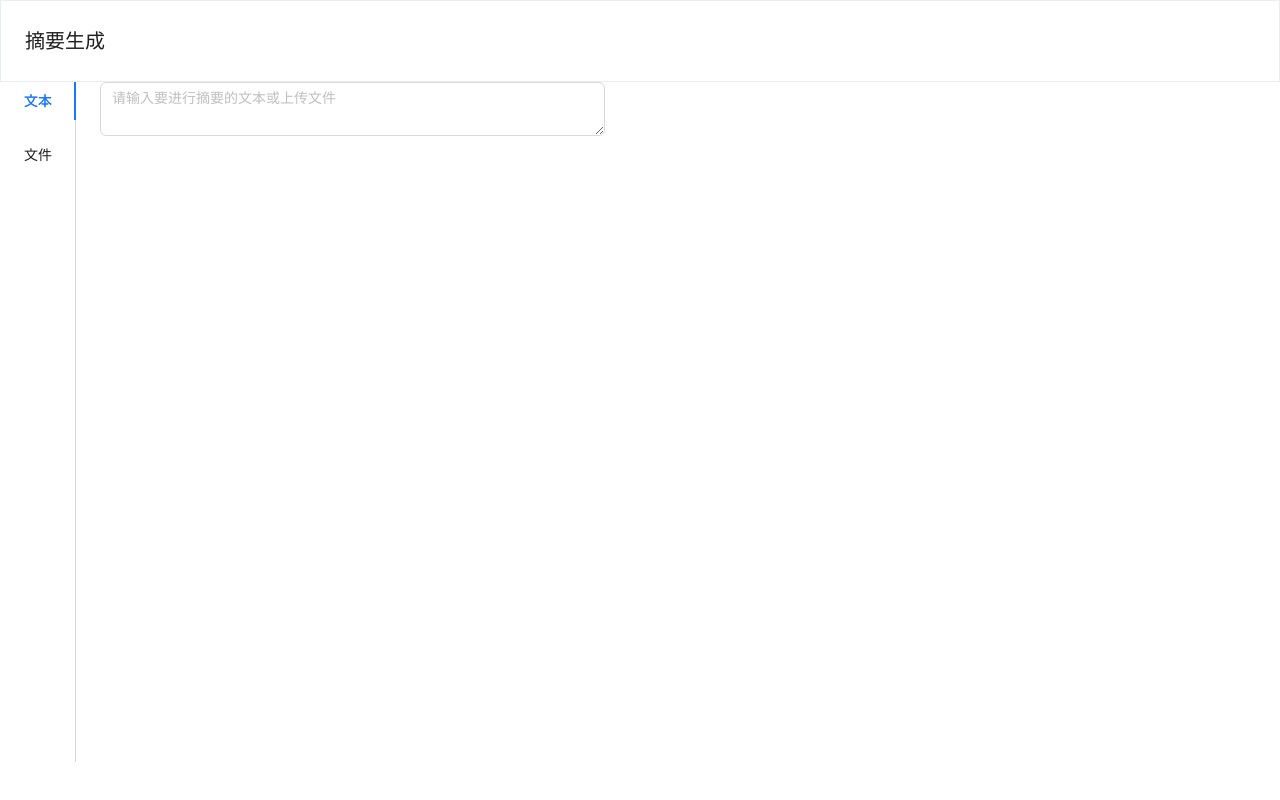
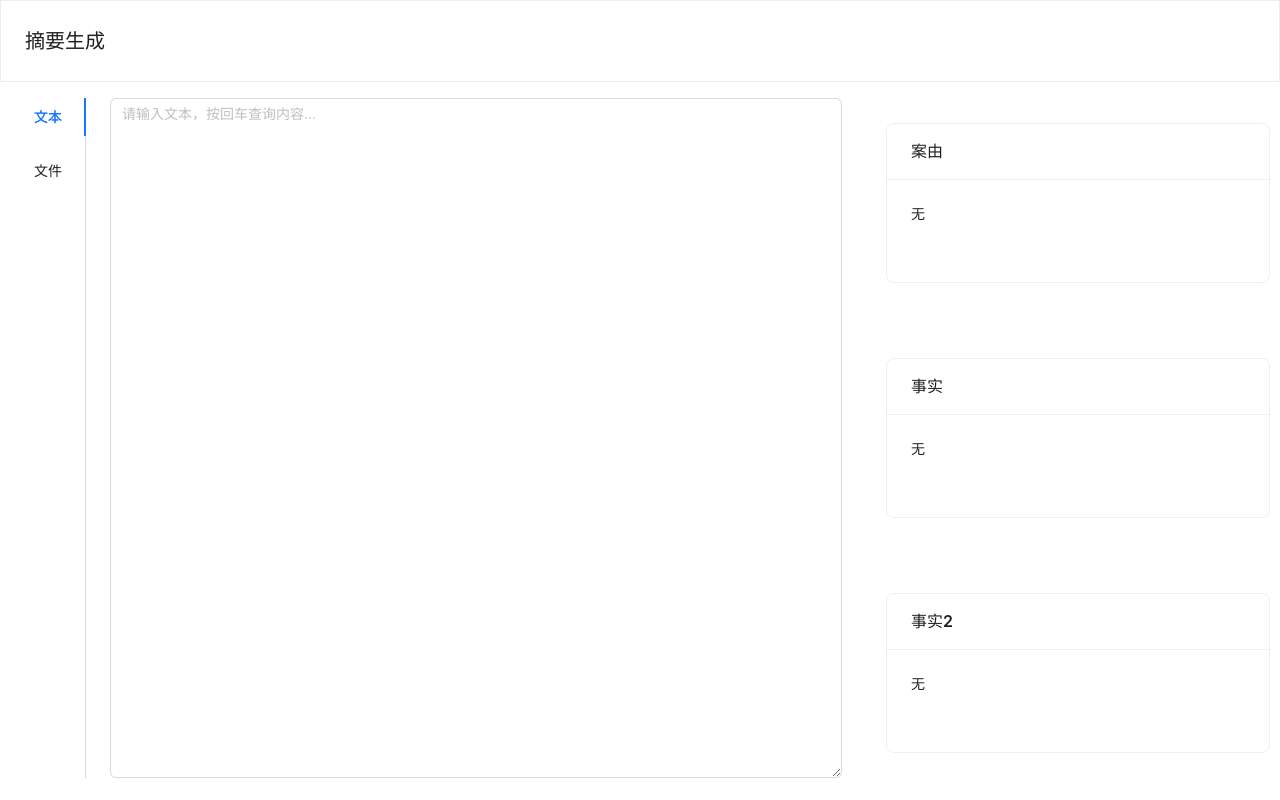
Before and after one commit to lazy606/wiseLawSummarizationFont, a Vue app: page / in a window 1280 px wide. Before the commit this address had no page. Built offline with nearby package versions, Linux system fonts and the light colour scheme.

Commit message:
骨架基本定型，之后加入请求接口和加载动画即可

```diff
--- a/src/classes/index.d.ts
+++ b/src/classes/index.d.ts
@@ -11,6 +11,8 @@ interface InputMethodItem extends MethodItem{
     component: string
 }
 
-interface OutputMethodItem extends MethodItem{
-    component: string
+interface OutputMethodItem {
+    key: string,
+    title: string,
+    content: string
 }
--- a/src/components/FileInput.vue
+++ b/src/components/FileInput.vue
@@ -2,10 +2,11 @@
 import {UploadDragger} from "ant-design-vue";
 import {InboxOutlined} from "@ant-design/icons-vue"
 
+
 </script>
 
 <template>
-  <div id="fileInputContainer">
+  <div id="uploadContainer">
     <UploadDragger name="file" :multiple="true">
       <p>
       <inbox-outlined></inbox-outlined>
@@ -17,17 +18,14 @@ import {InboxOutlined} from "@ant-design/icons-vue"
       </p>
     </UploadDragger>
   </div>
+
 </template>
 
 <style scoped>
-#fileInputContainer {
-  height: 30vh;
-  width: 100%;
-}
-
-#fileInputContainer > :first-child {
+#uploadContainer {
   height: 100%;
   width: 100%;
+  margin-top: 15vh;
 }
 
 </style>
--- a/src/components/Layout.vue
+++ b/src/components/Layout.vue
@@ -1,15 +1,12 @@
 <script setup lang="ts">
-import {Button, Flex, Menu, Tabs, TabPane} from "ant-design-vue";
+import {Button, Flex, Card, Tabs, TabPane} from "ant-design-vue";
 import {h, ref} from "vue";
 import {HistoryOutlined, TeamOutlined, EditOutlined, FileTextOutlined} from "@ant-design/icons-vue"
 import Header from "./Header.vue";
-import Input from "./Input.vue";
-import Output from "./Output.vue";
 import {InputMethodItem, OutputMethodItem} from "../classes";
 import TextInput from "./TextInput.vue";
 import FileInput from "./FileInput.vue";
-import TextOutput from "./TextOutput.vue";
-import QAOutput from "./QAOutput.vue";
+
 
 
 const inputMethodItemList = ref<ArrayLike<InputMethodItem>> ([
@@ -32,22 +29,22 @@ const inputMethodItemList = ref<ArrayLike<InputMethodItem>> ([
 const outputMethodItemList = ref<ArrayLike<OutputMethodItem>> ([
   {
     key: 'cause',
-    icon: () => h(EditOutlined),
-    label: '案由',
     title: '案由',
-    component: TextOutput
+    content: '无'
   },
     {
     key: 'fact',
-    icon: () => h(FileTextOutlined),
-    label: '事实',
     title: '事实',
-    component: QAOutput
+    content: '无'
+  },
+    {
+    key: 'fact2',
+    title: '事实2',
+    content: '无'
   }
 ]);
 
 const inputActiveKey = ref('text');
-const outputActiveKey =  ref('summarization');
 </script>
 
 <template>
@@ -58,21 +55,24 @@ const outputActiveKey =  ref('summarization');
       </div>
 
       <div id="functionContainer">
-        <Flex justify="space-between" align="flex-start" gap="large">
+        <Flex justify="space-around" align="flex-start" gap="large">
             <div id="inputContainer">
               <Tabs v-model:activeKey="inputActiveKey" tabPosition="left">
-                <TabPane v-for="item in inputMethodItemList" :key="item.key" :tab="item.title" >
-                  <component :is="item.component"/>
+                <TabPane v-for="item in inputMethodItemList" :key="item.key" :tab="item.title">
+                  <component :is="item.component" class="inputItem"/>
                 </TabPane>
               </Tabs>
             </div>
 
-            <div id="buttonGroupContainer">
-
-            </div>
-
           <div id="outputContainer">
 
+            <Flex vertical justify="space-around" gap="large" >
+              <div class="outputItem" v-for="item in outputMethodItemList" :key="item.key">
+                <Card :title="item.title" hoverable :headStyle="{'text-align': 'left'}" :bodyStyle="{'text-align': 'start'}">
+                  {{item.content}}
+                </Card>
+              </div>
+            </Flex>
           </div>
         </Flex>
       </div>
@@ -110,11 +110,12 @@ const outputActiveKey =  ref('summarization');
 #functionContainer > :first-child {
   width: 100%;
   height: 100%;
+  margin-top: 2vh;
 }
 
 #inputContainer {
   height: 100%;
-  width: 70%;
+  width: 65%;
 }
 
 #inputContainer > :first-child {
@@ -122,14 +123,8 @@ const outputActiveKey =  ref('summarization');
   width: 100%;
 }
 
-#buttonGroupContainer {
-  height: 100%;
-  width: 5%;
-}
-
-#buttonGroupContainer > :first-child {
-  height: 100%;
-  width: 100%;
+.inputItem {
+  height: 85vh;
 }
 
 #outputContainer {
@@ -141,4 +136,13 @@ const outputActiveKey =  ref('summarization');
   height: 100%;
   width: 100%;
 }
+
+.outputItem {
+  height: 20vh;
+}
+
+.outputItem > :first-child {
+  width: 100%;
+  height: 100%;
+}
 </style>
--- a/src/components/TextInput.vue
+++ b/src/components/TextInput.vue
@@ -1,27 +1,22 @@
 <script setup lang="ts">
 import {Textarea} from "ant-design-vue";
-import {post} from '../apis/api'
+import {ref} from "vue";
+import {OutputMethodItem} from "../classes";
 
+const inputText = ref('');
 
-
+const getOutput = function (input: String): Array<OutputMethodItem> | null {
+  console.log(input)
+  return null;
+}
 </script>
 
 
 <template>
-  <div id="inputContainer">
-    <Textarea placeholder="请输入要进行摘要的文本或上传文件" @pressEnter=""></Textarea>
-  </div>
+  <Textarea placeholder="请输入文本，按回车查询内容..." v-model:value="inputText"></Textarea>
 </template>
 
 <style scoped>
-#inputContainer {
-  height: 30vh;
-  width: 100%;
-}
 
-#inputContainer > :first-child {
-  height: 100%;
-  width: 100%;
-}
 
 </style>
```
Also changed, not shown: src/components/Input.vue (deleted, +0 -58 lines), src/components/Output.vue (deleted, +0 -51 lines), src/store/store.ts (added, +9 -0 lines). Lines whose indentation alone changed are shown as unchanged.
